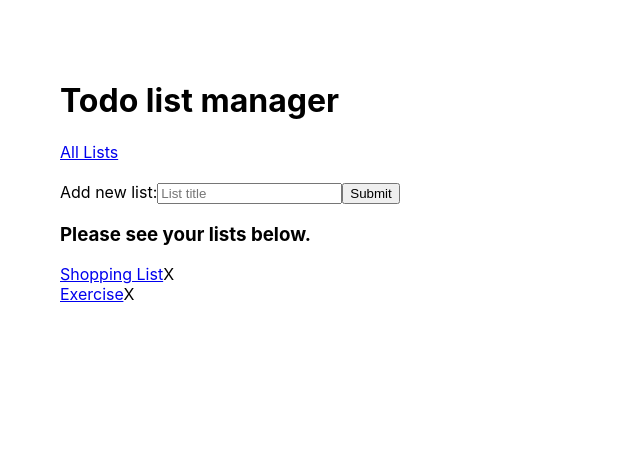
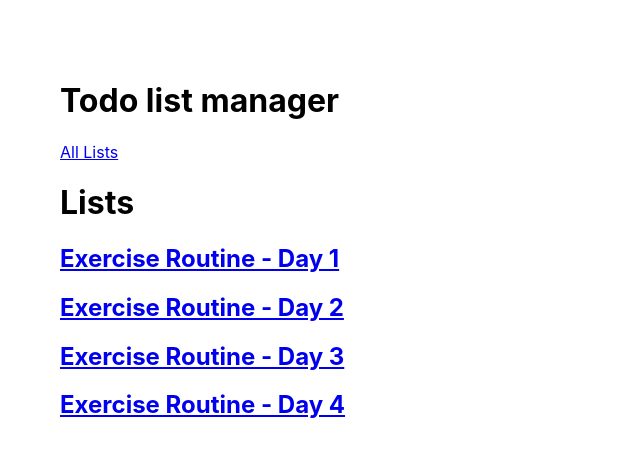
Before and after one commit to ThomasHoadley/react-redux-mongo-todo, a React (Create React App) app in the folder client/: page / in a window 1280 px wide. Shown: the top 456 px of the page, without its empty margins (0-640 px from the left). Built offline with nearby package versions, Linux system fonts and the light colour scheme.

Commit message:
Refactored the code to use React State and Props instead of Redux. Ive learned its a good idea to use object with keys to grab data, and also flatten the state as much as possible

```diff
--- a/client/src/App.js
+++ b/client/src/App.js
@@ -1,28 +1,31 @@
 import React from "react";
-import { Provider } from "react-redux";
 import { BrowserRouter as Router, Switch, Route } from "react-router-dom";
 import "./App.css";
 
+import listsState from "./state/listsState";
+
 import Header from "./components/Header";
 import Lists from "./components/Lists";
-import List from "./components/List";
+import Tasks from "./components/Tasks";
 
-function App({ store }) {
+
+function App() {
 	return (
-		<Provider store={store}>
 		<Router>
 			<div className="app">
 				<Header />
+
 				<Switch>
 					<Route exact path="/">
-							<Lists />
+						<Lists lists={listsState} />
 					</Route>
 
-						<Route path="/list/:id" children={<List />} />
+					{/* List ID is passed in */}
+					<Route path="/tasks/:id" render={(props) => <Tasks {...props} lists={listsState} />}></Route>
+
 				</Switch>
 			</div>
 		</Router>
-		</Provider>
 	);
 }
 
--- a/client/src/components/List.jsx
+++ /dev/null
@@ -1,74 +0,0 @@
-import React, { Component } from "react";
-import { connect } from "react-redux";
-import ListItem from "./ListItem";
-import { addListItem } from "../store/actions";
-
-class List extends Component {
-	constructor(props) {
-		super(props);
-		this.getList = this.getList.bind(this);
-		this.addListItem = this.addListItem.bind(this);
-		this.state = {
-			title: "",
-			sublist: [],
-		};
-	}
-
-	componentWillMount() {
-		this.getList();
-	}
-
-	getList() {
-		var url = window.location.href.split("/");
-		var paramID = url.pop() || url.pop(); // handle potential trailing slash
-		let lists = this.props.lists;
-
-		lists.map((list) => {
-			if (list.id == paramID) {
-				this.setState(() => {
-					let newList = this.state.sublist.concat(list.sublist);
-					return {
-						title: list.title,
-						sublist: newList,
-					};
-				});
-			}
-		});
-	}
-
-	addListItem(e) {
-		e.preventDefault();
-		let listTitle = e.target.title.value;
-		this.props.addListItem(listTitle);
-		e.target.title.value = "";
-	}
-
-	render() {
-		return (
-			<div>
-				{this.state.title}
-
-				<form onSubmit={this.addListItem}>
-					<label>
-						Add new list item:
-						<input type="text" name="title" placeholder="List item" />
-					</label>
-					<input type="submit" value="Submit" />
-				</form>
-
-				{(this.state.sublist || []).map((item) => (
-					<ListItem id={item.id} title={item.listItem} />
-				))}
-			</div>
-		);
-	}
-}
-
-function mapStateToProps(state) {
-	const { lists } = state;
-	return { lists };
-}
-
-export default connect(mapStateToProps, {
-	addListItem,
-})(List);
--- a/client/src/components/ListItem.jsx
+++ /dev/null
@@ -1,14 +0,0 @@
-import React from "react";
-
-function ListItem({ title, id }) {
-	return (
-		<div className="list-item">
-			{title}
-			<span className="delete-list" data-id={`${id}`}>
-				X
-			</span>
-		</div>
-	);
-}
-
-export default ListItem;
--- a/client/src/components/Lists.jsx
+++ b/client/src/components/Lists.jsx
@@ -1,72 +1,26 @@
 import React, { Component } from "react";
-import { connect } from "react-redux";
-import { addList, deleteList } from "../store/actions";
-import { Link } from "react-router-dom";
 
 class Lists extends Component {
 	constructor(props) {
-		super(props);
-		this.handleAddList = this.handleAddList.bind(this);
-		this.renderLists = this.renderLists.bind(this);
-		this.handleDelete = this.handleDelete.bind(this);
+		super(props)
 	}
-
-	handleAddList(e) {
-		e.preventDefault();
-		let listTitle = e.target.title.value;
-		this.props.addList(listTitle);
-		e.target.title.value = "";
-	}
-
-	handleDelete(e) {
-		let listID = e.target.getAttribute("data-id");
-		if (listID !== null) {
-			this.props.deleteList(listID);
-		}
-	}
-
-	renderLists() {
-		const lists = [];
-		this.props.lists.map((list) => {
-			let { title, id } = list;
-			lists.push(
-				<div className="list-item">
-					<Link to={`/list/${id}`}>{title}</Link>
-					<span className="delete-list" data-id={`${id}`}>
-						X
-					</span>
-				</div>
-			);
-		});
-		return lists;
-	}
-
 	render() {
 		return (
-			<div>
-				<br />
-				<form onSubmit={this.handleAddList}>
-					<label>
-						Add new list:
-						<input type="text" name="title" placeholder="List title" />
-					</label>
-					<input type="submit" value="Submit" />
-				</form>
-				<h3>Please see your lists below.</h3>
-				<div className="list-container" onClick={this.handleDelete}>
-					{this.renderLists()}
-				</div>
-			</div>
+			<div className="lists">
+				<h1>Lists</h1>
+
+				{Object.keys(this.props.lists).map((key) => {
+					let listItem = this.props.lists[key]
+					return (
+						<a href={`/tasks/${key}`} key={key} >
+							<h2>{listItem.title}</h2>
+						</a>
+					)
+				})
+				}
+			</div >
 		);
 	}
 }
 
-function mapStateToProps(state) {
-	const { lists } = state;
-	return { lists };
-}
-
-export default connect(mapStateToProps, {
-	addList,
-	deleteList,
-})(Lists);
+export default Lists;
--- /dev/null
+++ b/client/src/components/Tasks.jsx
@@ -0,0 +1,29 @@
+import React, { Component } from "react";
+import tasksState from "../state/tasksState";
+
+class Tasks extends Component {
+	constructor(props) {
+		super(props);
+		this.listID = this.props.match.params.id;
+		this.tasks = this.props.lists[this.listID].tasks;
+	}
+	render() {
+		return (
+			<div className="tasks-page">
+				<h1>{this.props.lists[this.listID].title}</h1>
+
+				<div className="task-item" >
+					{
+						this.tasks.map(taskID => {
+							let taskText = tasksState[taskID].text;
+
+							return <p key={taskID}>{taskText}</p>
+						})
+					}
+				</div>
+			</div>
+		);
+	}
+}
+
+export default Tasks;
--- a/client/src/index.js
+++ b/client/src/index.js
@@ -3,14 +3,11 @@ import ReactDOM from "react-dom";
 import "./index.css";
 import App from "./App";
 
-import { createStore } from "redux";
-import listsApp from "./store/reducers";
 import * as serviceWorker from "./serviceWorker";
-const store = createStore(listsApp);
 
 ReactDOM.render(
 	<React.StrictMode>
-		<App store={store} />
+		<App />
 	</React.StrictMode>,
 	document.getElementById("root")
 );
--- /dev/null
+++ b/client/src/state/listsState.js
@@ -0,0 +1,20 @@
+const lists = {
+  1: {
+    title: "Exercise Routine - Day 1",
+    tasks: [1, 2, 3, 6]
+  },
+  2: {
+    title: "Exercise Routine - Day 2",
+    tasks: [2, 5, 1]
+  },
+  3: {
+    title: "Exercise Routine - Day 3",
+    tasks: [2, 1, 3]
+  },
+  4: {
+    title: "Exercise Routine - Day 4",
+    tasks: [6, 6, 6]
+  }
+}
+
+export default lists;
--- /dev/null
+++ b/client/src/state/tasksState.js
@@ -0,0 +1,25 @@
+const tasks = {
+  1: {
+    text: "Chest Press"
+  },
+  2: {
+    text: "Leg Press"
+  },
+  3: {
+    text: "Running Machine"
+  },
+  4: {
+    text: "Shoulder Press"
+  },
+  5: {
+    text: "Squats"
+  },
+  6: {
+    text: "Dead Lift"
+  },
+  7: {
+    text: "Bicep Curls"
+  }
+}
+
+export default tasks;
--- a/client/src/store/actions.js
+++ /dev/null
@@ -1,16 +0,0 @@
-export const ADD_LIST = "ADD_LIST";
-export const DELETE_LIST = "DELETE_LIST";
-export const GET_LIST = "GET_LIST";
-export const ADD_LIST_ITEM = "ADD_LIST_ITEM";
-
-export function addList(title) {
-	return { type: ADD_LIST, title };
-}
-
-export function deleteList(id) {
-	return { type: DELETE_LIST, id };
-}
-
-export function addListItem(listItem) {
-	return { type: ADD_LIST_ITEM, listItem };
-}
--- a/client/src/store/reducers.js
+++ /dev/null
@@ -1,73 +0,0 @@
-import { ADD_LIST, DELETE_LIST, ADD_LIST_ITEM } from "./actions";
-import { v4 as uuidv4 } from "uuid";
-
-const initialState = {
-	lists: [
-		{
-			id: uuidv4(),
-			title: "Shopping List",
-			sublist: [
-				{ id: 1, listItem: "Eggs" },
-				{ id: 2, listItem: "Cheese" },
-				{ id: 3, listItem: "Milk" },
-			],
-		},
-		{
-			id: uuidv4(),
-			title: "Exercise",
-			sublist: [
-				{ id: 1, listItem: "Run" },
-				{ id: 2, listItem: "Back workout" },
-				{ id: 3, listItem: "Leg workout" },
-			],
-		},
-	],
-};
-
-function listsApp(state = initialState, action) {
-	switch (action.type) {
-		case ADD_LIST:
-			return Object.assign({}, state, {
-				lists: [
-					...state.lists,
-					{
-						id: uuidv4(),
-						title: action.title,
-						sublist: [
-							{ id: 1, listItem: "Cycle" },
-							{ id: 2, listItem: "Arms Workout" },
-							{ id: 3, listItem: "Chest Workout" },
-						],
-					},
-				],
-			});
-
-		case ADD_LIST_ITEM:
-			return Object.assign({}, state, {
-				lists: state.lists.map((list) => {
-					let newList = {};
-					if (list.id == action.listItem.id) {
-						newList.id = action.listItem.id;
-						newList.sublist = list.sublist.concat({
-							id: uuidv4(),
-							listItem: action.listItem.listItemText,
-						});
-						return Object.assign({}, list, newList);
-					} else {
-						return list;
-					}
-				}),
-			});
-
-		case DELETE_LIST:
-			return Object.assign({}, state, {
-				lists: state.lists.filter((list) => {
-					return list.id !== action.id;
-				}),
-			});
-		default:
-			return state;
-	}
-}
-
-export default listsApp;
```
Lines whose indentation alone changed are shown as unchanged.
